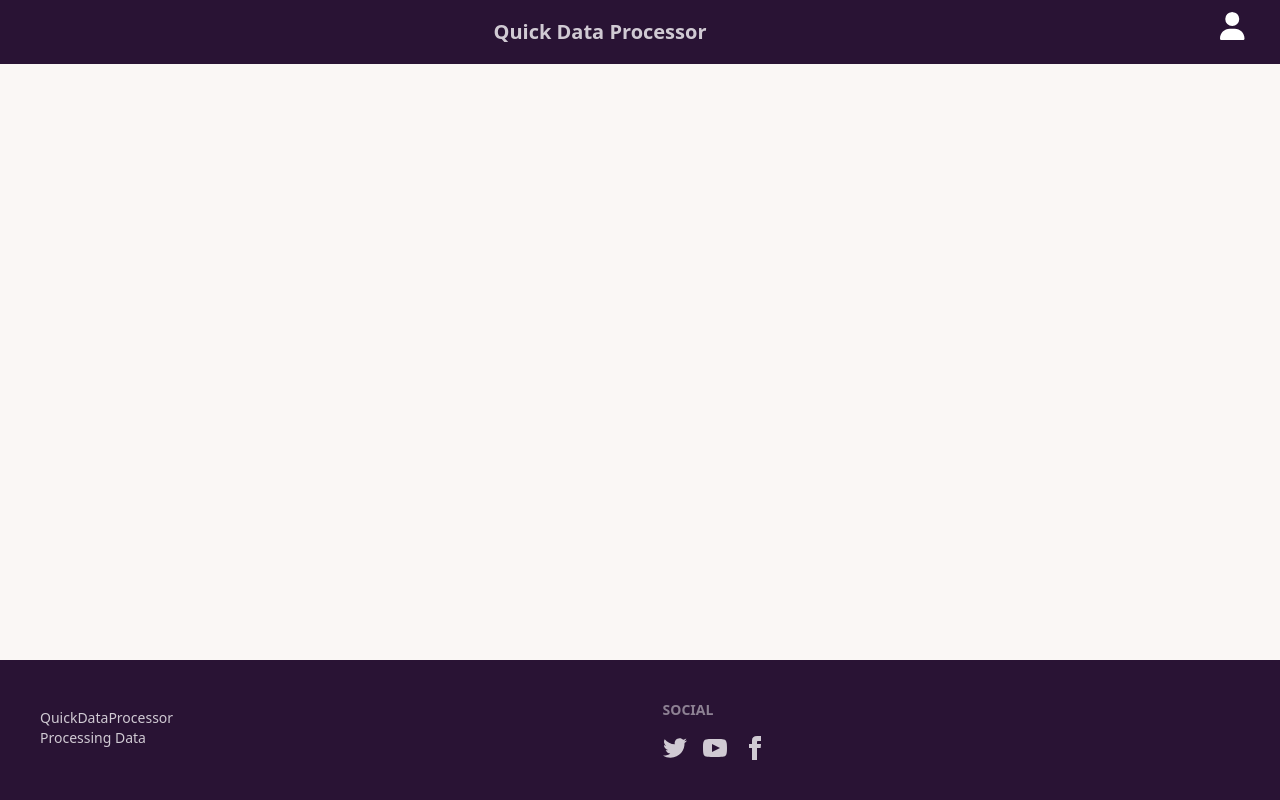
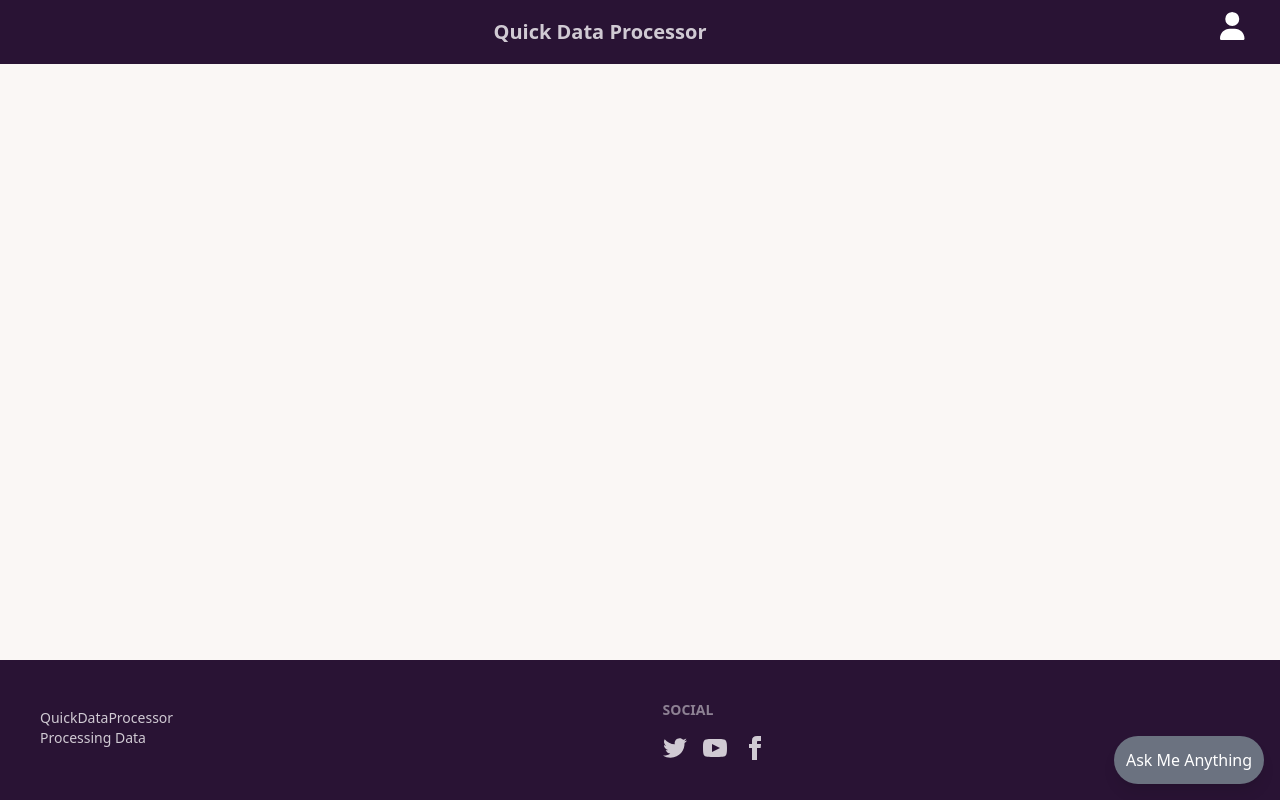
Before and after one commit to Jemspatel007/QuickDataProcessor, a React (Create React App) app in the folder frontend/: page /home in a window 1280 px wide. Built offline with nearby package versions, Linux system fonts and the light colour scheme; sample sign-in values are in the browser's storage.

Commit message:
add a dialogflow bot to the app

```diff
--- a/frontend/package.json
+++ b/frontend/package.json
@@ -14,6 +14,7 @@
     "axios": "^1.7.7",
     "daisyui": "^4.12.14",
     "framer-motion": "^11.11.11",
+    "google-auth-library": "^9.14.2",
     "react": "^18.3.1",
     "react-dom": "^18.3.1",
     "react-hot-toast": "^2.4.1",
--- a/frontend/src/pages/Hompage.jsx
+++ b/frontend/src/pages/Hompage.jsx
@@ -1,10 +1,50 @@
-import React from 'react';
+import React, { useState } from 'react';
 import Header from '../components/Header';
 import Footer from '../components/Footer';
+
 const Homepage = () => {
+    const [showBot, setShowBot] = useState(false);
+
+    const toggleBot = () => {
+        setShowBot((prevState) => !prevState);
+    };
+
+    const closeBot = () => {
+        setShowBot(false);
+    };
+
     return (
-        <div className="flex flex-col min-h-screen justify-between">
+        <div className="flex flex-col min-h-screen justify-between relative">
             <Header />
+
+            {/* Ask Me Anything button */}
+            <button
+                onClick={toggleBot}
+                className="fixed bottom-4 right-4 bg-gray-500 text-white p-3 rounded-full shadow-lg"
+            >
+                Ask Me Anything
+            </button>
+
+            {/* Chatbot iframe with conditional rendering */}
+            {showBot && (
+                <div className="absolute bottom-4 right-4 p-4 bg-white shadow-lg rounded-lg">
+                    {/* Close Button */}
+                    <button
+    onClick={closeBot}
+    className="absolute top-1 right-1 w-6 h-6 bg-gray-200 rounded-full flex items-center justify-center text-gray-500 hover:bg-gray-300 hover:text-gray-700"
+>
+    ✖
+</button>
+                    <iframe
+                        id="dialogflow-iframe"
+                        allow="microphone;"
+                        width="350"
+                        height="430"
+                        src="https://console.dialogflow.com/api-client/demo/embedded/9d53a214-e4d0-462e-8403-9277d059e667"
+                        style={{ border: 'none' }}
+                    />
+                </div>
+            )}
 
             <Footer />
         </div>
```
Also changed, not shown: 1 other file (tests, documents, lock files or other folders).
